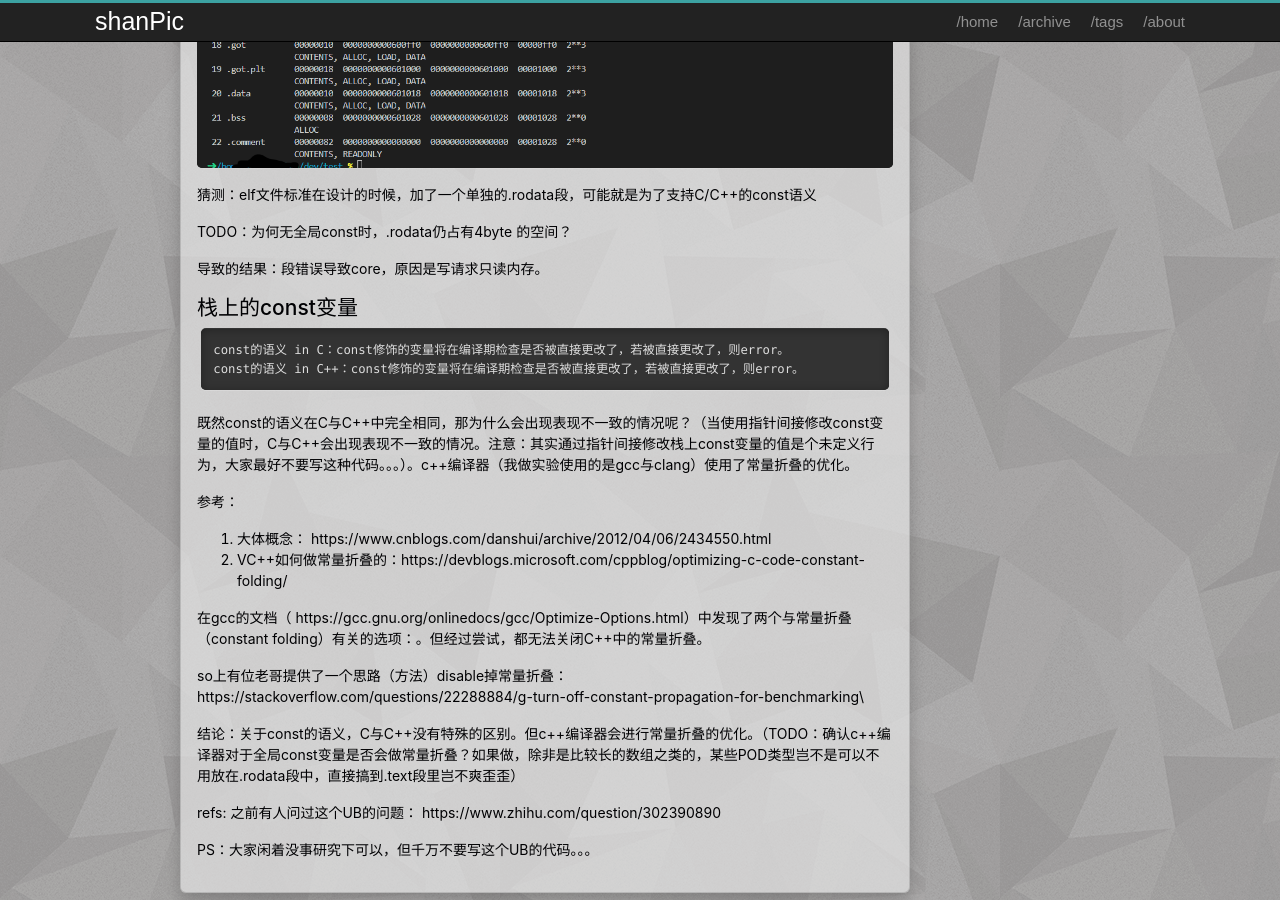
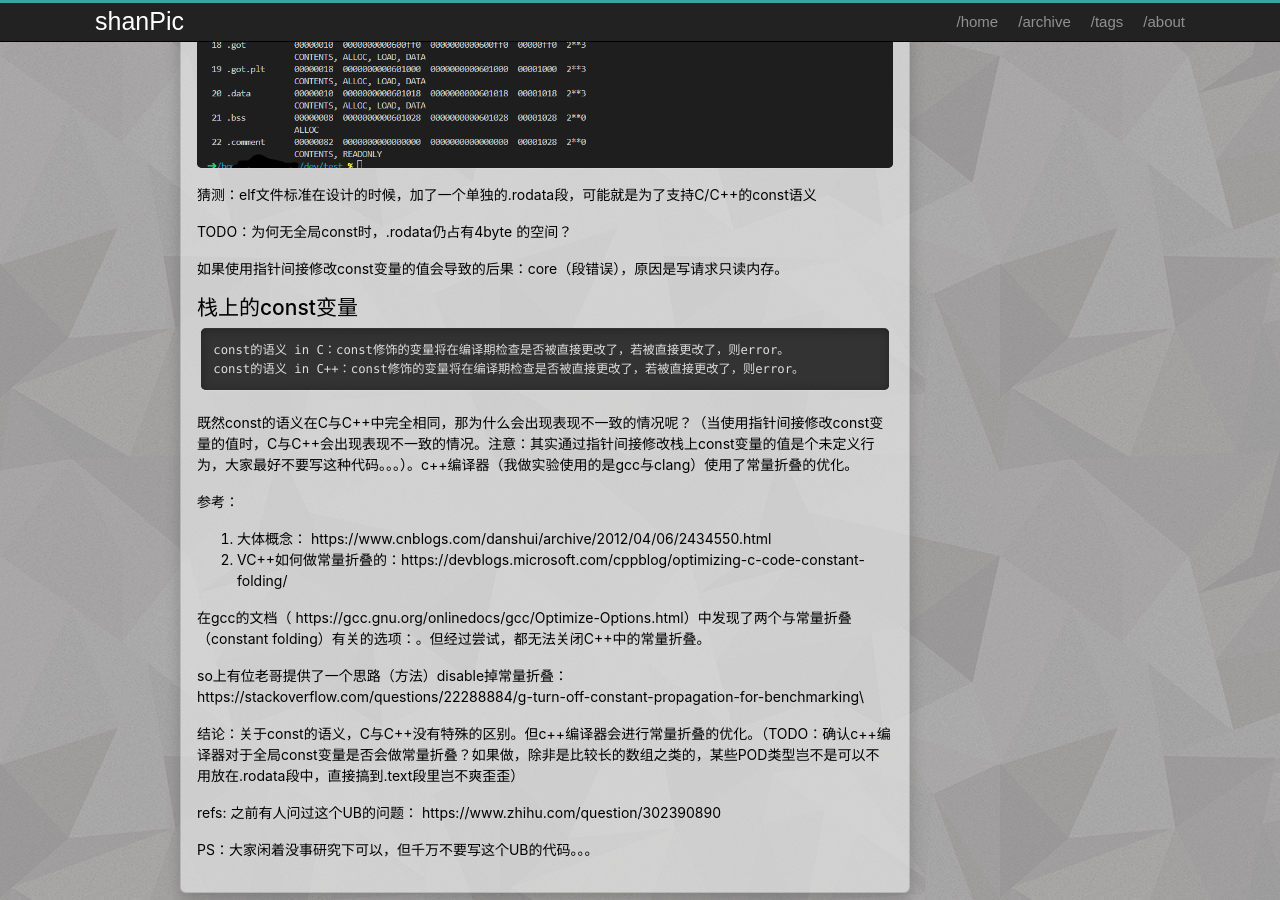
Before and after one commit to shanPic/shanPic.github.io, a Jekyll site: the page built from _posts/2020-08-01-const-in-c-cpp.md, in a window 1280 px wide and 900 px high, scrolled down 1444 px. Built offline with Jekyll 4.4.1, drawn with Linux system fonts in a browser that asks for light colours; comment, search, counter and statistics services are not loaded.

Commit message:
modify a post

```diff
--- a/_posts/2020-08-01-const-in-c-cpp.md
+++ b/_posts/2020-08-01-const-in-c-cpp.md
@@ -20,7 +20,7 @@ tags:
 
 TODO：为何无全局const时，.rodata仍占有4byte 的空间？
 
-导致的结果：段错误导致core，原因是写请求只读内存。
+如果使用指针间接修改const变量的值会导致的后果：core（段错误），原因是写请求只读内存。
 
 ## 栈上的const变量
 
```
